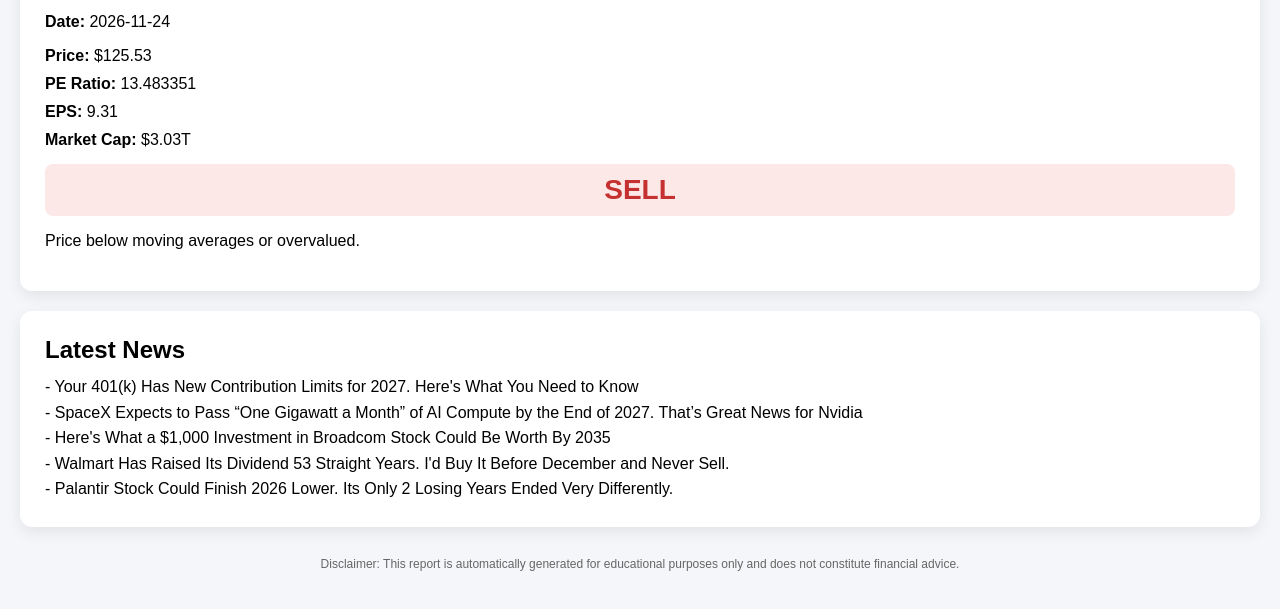
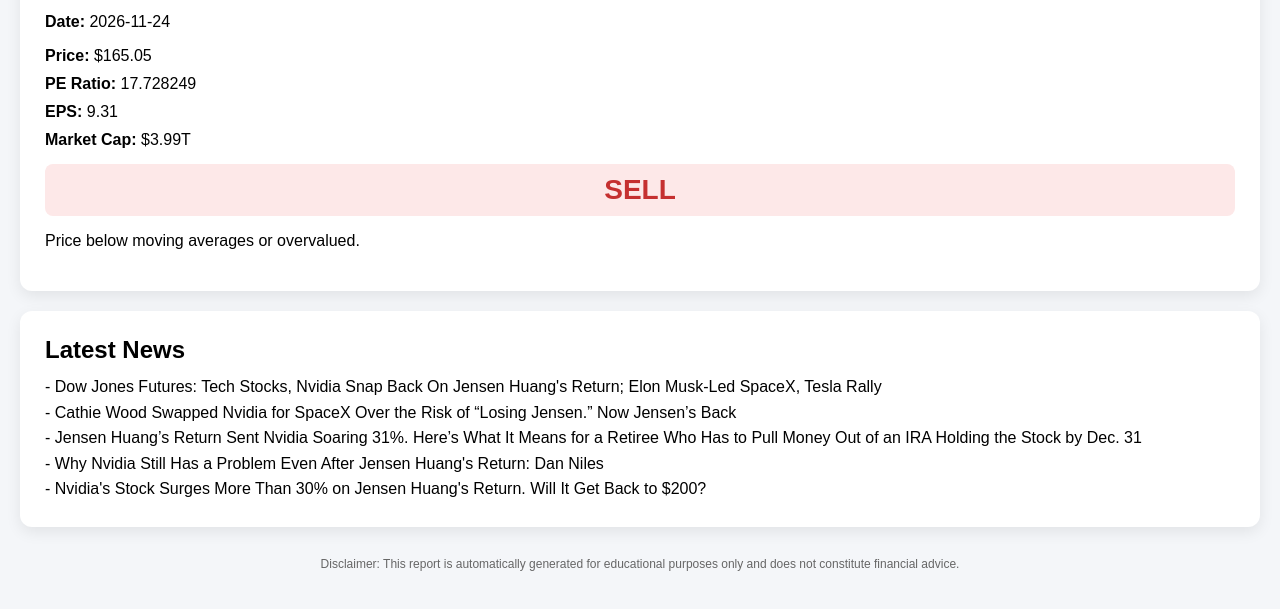
Before and after one commit to peggytao/nvda-daily-report, a plain HTML site: page index.html in a window 1280 px wide. Shown: the part 85-694 px from the top of the page. Drawn offline with Linux system fonts and the light colour scheme.

Commit message:
Daily NVDA update

```diff
--- a/index.html
+++ b/index.html
@@ -23,22 +23,22 @@ h1, h2 { margin:0 0 10px 0; }
 
 <div class="card">
 <h1>NVDA Daily Stock Report</h1>
-<p><strong>Date:</strong> <span id="report-date">2026-11-22</span></p>
-<div class="metric"><strong>Price:</strong> $125.53</div>
-<div class="metric"><strong>PE Ratio:</strong> 13.483351</div>
+<p><strong>Date:</strong> <span id="report-date">2026-11-24</span></p>
+<div class="metric"><strong>Price:</strong> $165.05</div>
+<div class="metric"><strong>PE Ratio:</strong> 17.728249</div>
 <div class="metric"><strong>EPS:</strong> 9.31</div>
-<div class="metric"><strong>Market Cap:</strong> $3.03T</div>
+<div class="metric"><strong>Market Cap:</strong> $3.99T</div>
 <div class="recommendation sell">SELL</div>
 <p>Price below moving averages or overvalued.</p>
 </div>
 
 <div class="card">
 <h2>Latest News</h2>
-<div class="analysis-text">- Your 401(k) Has New Contribution Limits for 2027. Here's What You Need to Know
-- SpaceX Expects to Pass “One Gigawatt a Month” of AI Compute by the End of 2027. That’s Great News for Nvidia
-- Here's What a $1,000 Investment in Broadcom Stock Could Be Worth By 2035
-- Walmart Has Raised Its Dividend 53 Straight Years. I'd Buy It Before December and Never Sell.
-- Palantir Stock Could Finish 2026 Lower. Its Only 2 Losing Years Ended Very Differently.</div>
+<div class="analysis-text">- Dow Jones Futures: Tech Stocks, Nvidia Snap Back On Jensen Huang's Return; Elon Musk-Led SpaceX, Tesla Rally
+- Cathie Wood Swapped Nvidia for SpaceX Over the Risk of “Losing Jensen.” Now Jensen’s Back
+- Jensen Huang’s Return Sent Nvidia Soaring 31%. Here’s What It Means for a Retiree Who Has to Pull Money Out of an IRA Holding the Stock by Dec. 31
+- Why Nvidia Still Has a Problem Even After Jensen Huang's Return: Dan Niles
+- Nvidia's Stock Surges More Than 30% on Jensen Huang's Return. Will It Get Back to $200?</div>
 </div>
 
 <div class="footer">
```
Also changed, not shown: report/index.html (+9 -9 lines).
